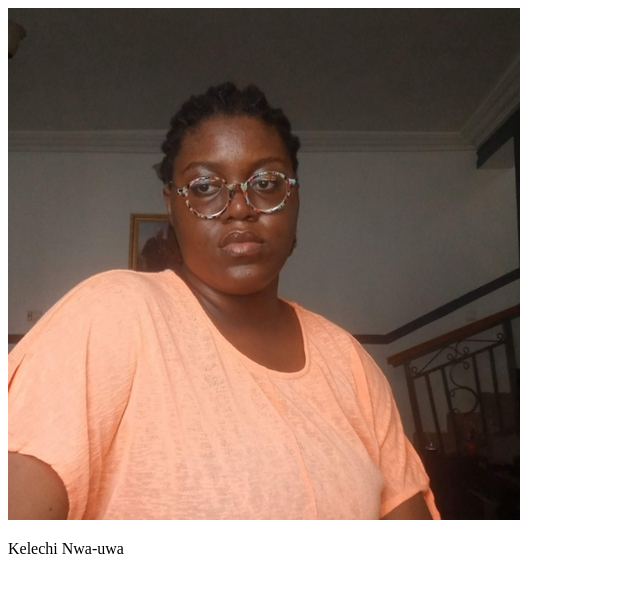
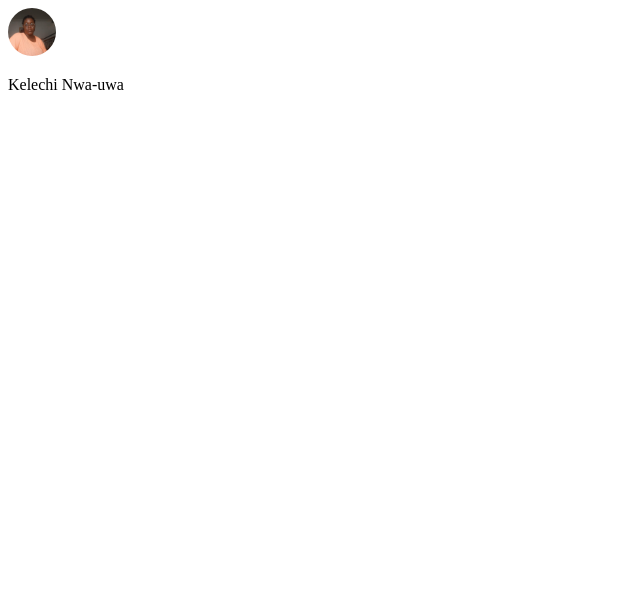
Before and after one commit to theAvocadoCoder/hngi_fe_linktree, a React (Create React App) app: page / in a window 1280 px wide. Shown: the top 592 px of the page, without its empty margins (0-640 px from the left). Built offline with nearby package versions, Linux system fonts and the light colour scheme.

Commit message:
Add styling to pfp

```diff
--- a/src/components/Profile.js
+++ b/src/components/Profile.js
@@ -1,5 +1,6 @@
 import React from 'react';
 import profileImage from "../images/profile-img.jpg";
+import "../styles/Profile.css";
 
 export default function Profile() {
   return (
--- /dev/null
+++ b/src/styles/Profile.css
@@ -0,0 +1,4 @@
+#profile__image {
+  width: 3rem;
+  border-radius: 50%;
+}
```
